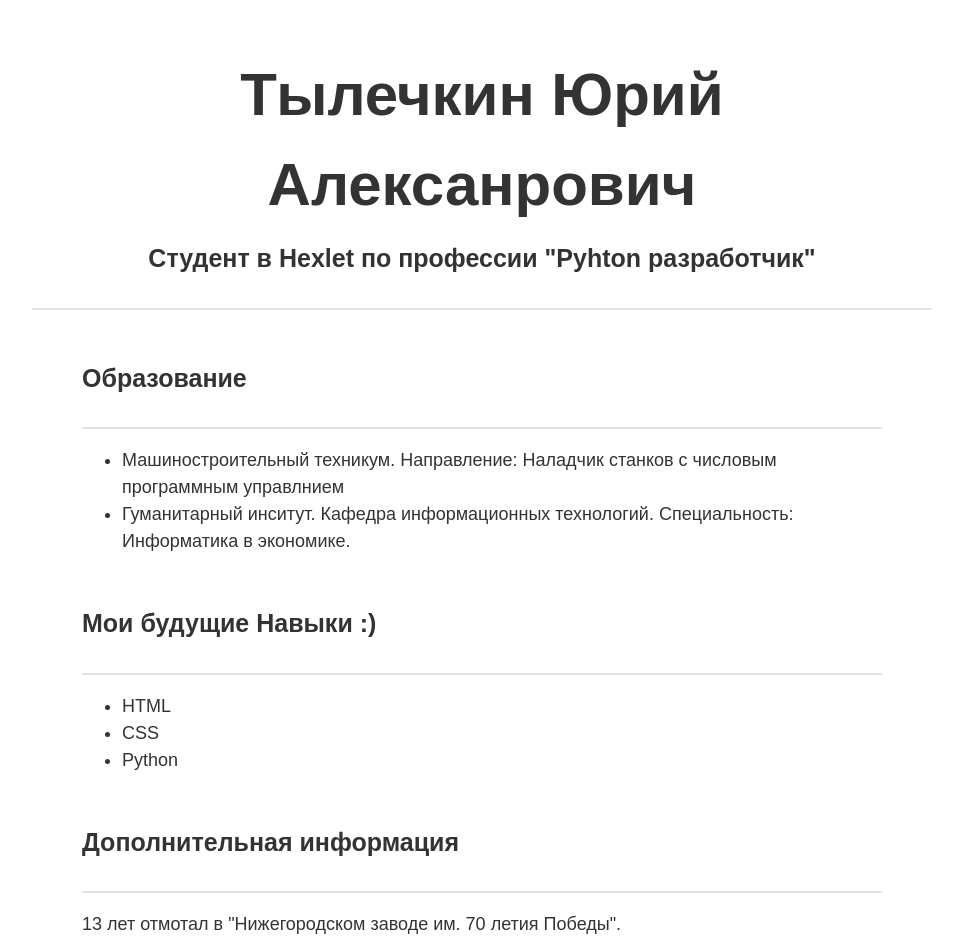
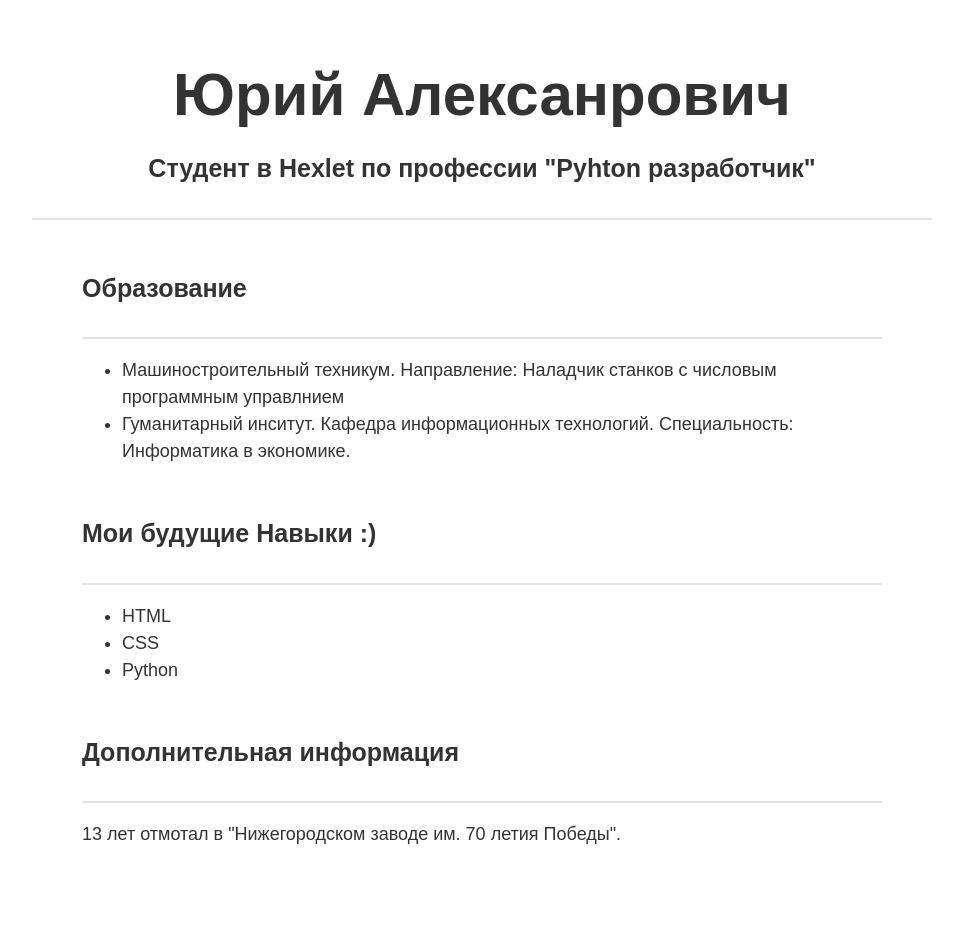
Before and after one commit to sidnnov/sidnnov.github.io, a plain HTML site: page index.html in a window 1280 px wide. Shown: the whole page, without its empty margins (158-1121 px from the left). After the commit the page ends 898 px from the top, so only its background shows below. Drawn offline with Linux system fonts and the light colour scheme.

Commit message:
Update index.html

```diff
--- a/index.html
+++ b/index.html
@@ -9,8 +9,7 @@
 
 <body>
   <main>
-    <!-- BEGIN (write your solution here) -->
-    <h1>Тылечкин Юрий Алексанрович</h1>
+    <h1>Юрий Алексанрович</h1>
     <h2>Студент в Hexlet по профессии "Pyhton разработчик"</h2>
 
     <section>
@@ -35,7 +34,6 @@
         <p>13 лет отмотал в "Нижегородском заводе им. 70 летия Победы".</p>
     </section>
 
-    <!-- END -->
   </main>
 </body>
 
```
